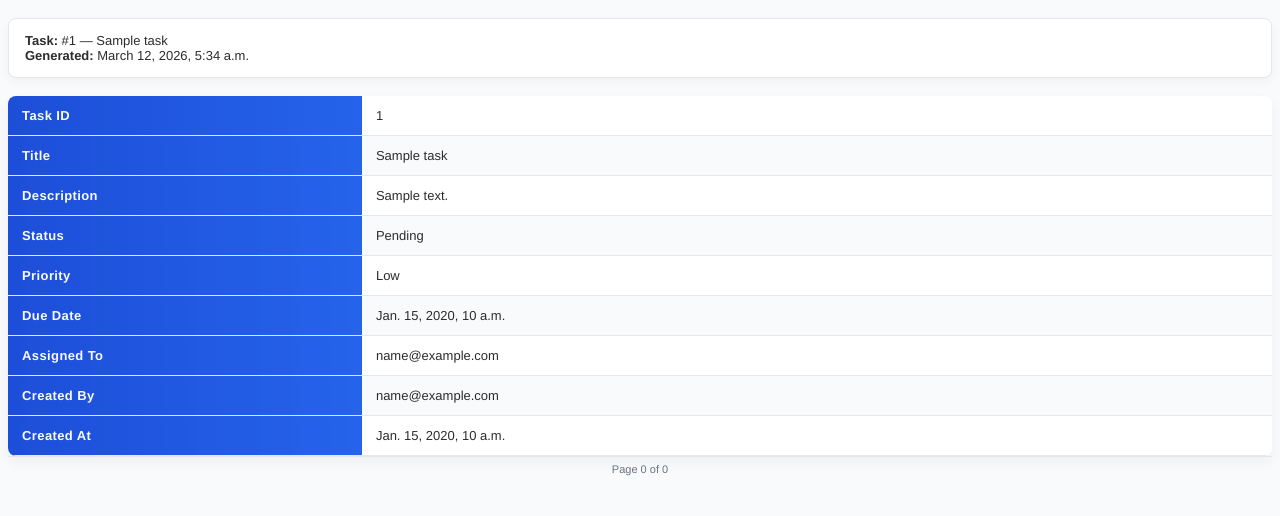
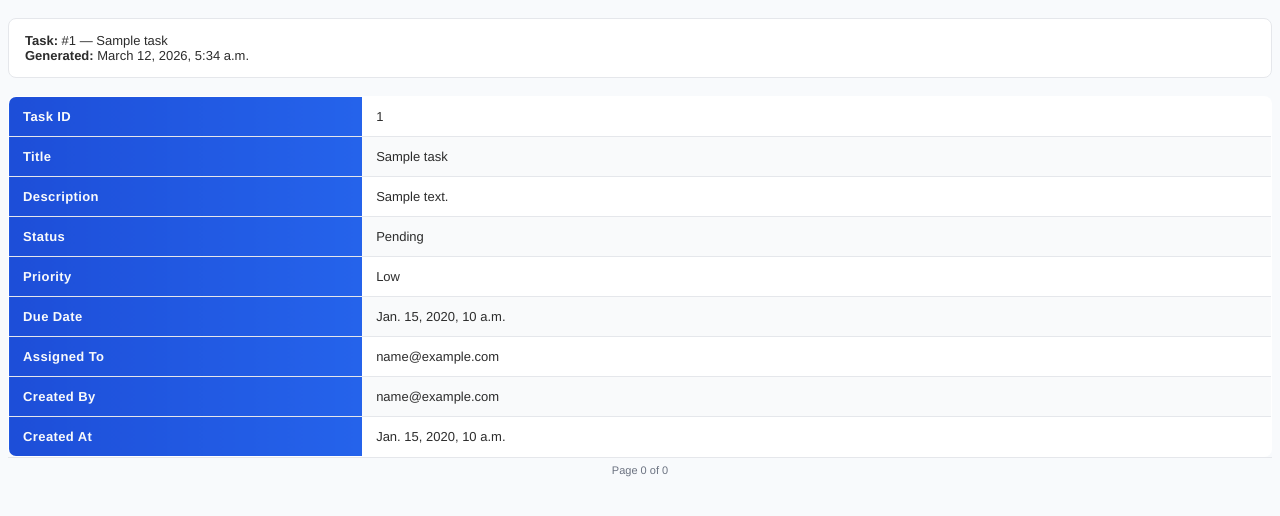
Before and after one commit to RituDhanani/task-manager-demo, a Django app: template tasks/templates/tasks/task_detail.html in a window 1280 px wide. Shown: the part 39-555 px from the top of the page. Run offline with Django 5.2, Linux system fonts and the light colour scheme; the template is opened without the code that fills it: values that come from a table or form of the project are taken from there, others are empty; tables that the repository leaves empty hold one stand-in row (values such as "Sample post"); parts of the project's set-up code (start-up, migrations or seed data) failed here and were passed over.

Commit message:
box shadow replace with border

```diff
--- a/tasks/templates/tasks/activity_report.html
+++ b/tasks/templates/tasks/activity_report.html
@@ -47,7 +47,6 @@
         background: #ffffff;
         border: 1px solid #e5e7eb;
         border-radius: 8px;
-        box-shadow: 0 4px 12px rgba(0, 0, 0, 0.04);
         font-size: 13px;
     }
 
@@ -58,7 +57,7 @@
         background: #ffffff;
         border-radius: 8px;
         overflow: hidden;
-        box-shadow: 0 6px 14px rgba(0, 0, 0, 0.05);
+        border: 1px solid #ddd;
     }
 
     th, td {
--- a/tasks/templates/tasks/task_detail.html
+++ b/tasks/templates/tasks/task_detail.html
@@ -47,7 +47,6 @@
             background: #ffffff;
             border: 1px solid #e5e7eb;
             border-radius: 8px;
-            box-shadow: 0 4px 12px rgba(0, 0, 0, 0.04);
             font-size: 13px;
         }
 
@@ -58,7 +57,7 @@
             background: #ffffff;
             border-radius: 8px;
             overflow: hidden;
-            box-shadow: 0 6px 14px rgba(0, 0, 0, 0.05);
+            border: 1px solid #ddd;
         }
 
         th, td {
--- a/tasks/templates/tasks/task_report.html
+++ b/tasks/templates/tasks/task_report.html
@@ -48,7 +48,6 @@
             background: #ffffff;
             border: 1px solid #e5e7eb;
             border-radius: 8px;
-            box-shadow: 0 4px 12px rgba(0, 0, 0, 0.04);
             font-size: 13px;
         }
 
@@ -59,7 +58,7 @@
             background: #ffffff;
             border-radius: 8px;
             overflow: hidden;
-            box-shadow: 0 6px 14px rgba(0, 0, 0, 0.05);
+            border: 1px solid #ddd;
         }
 
         th, td {
```
